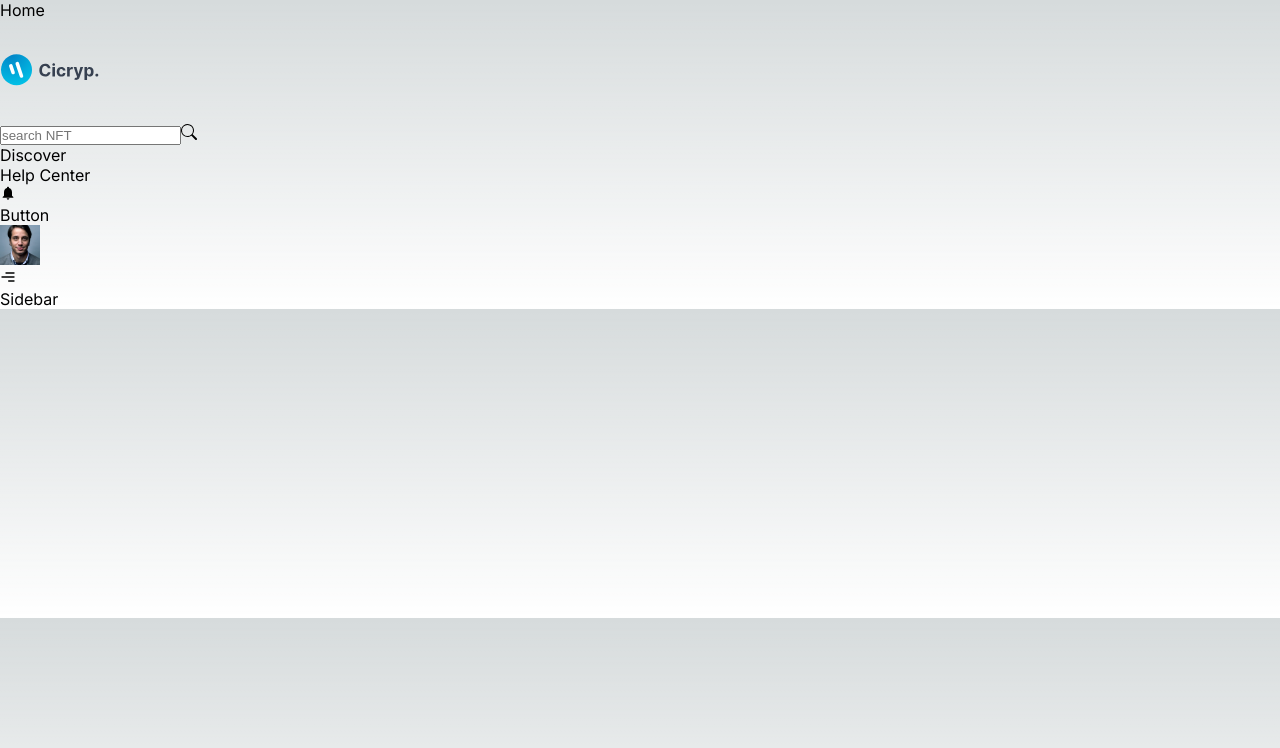
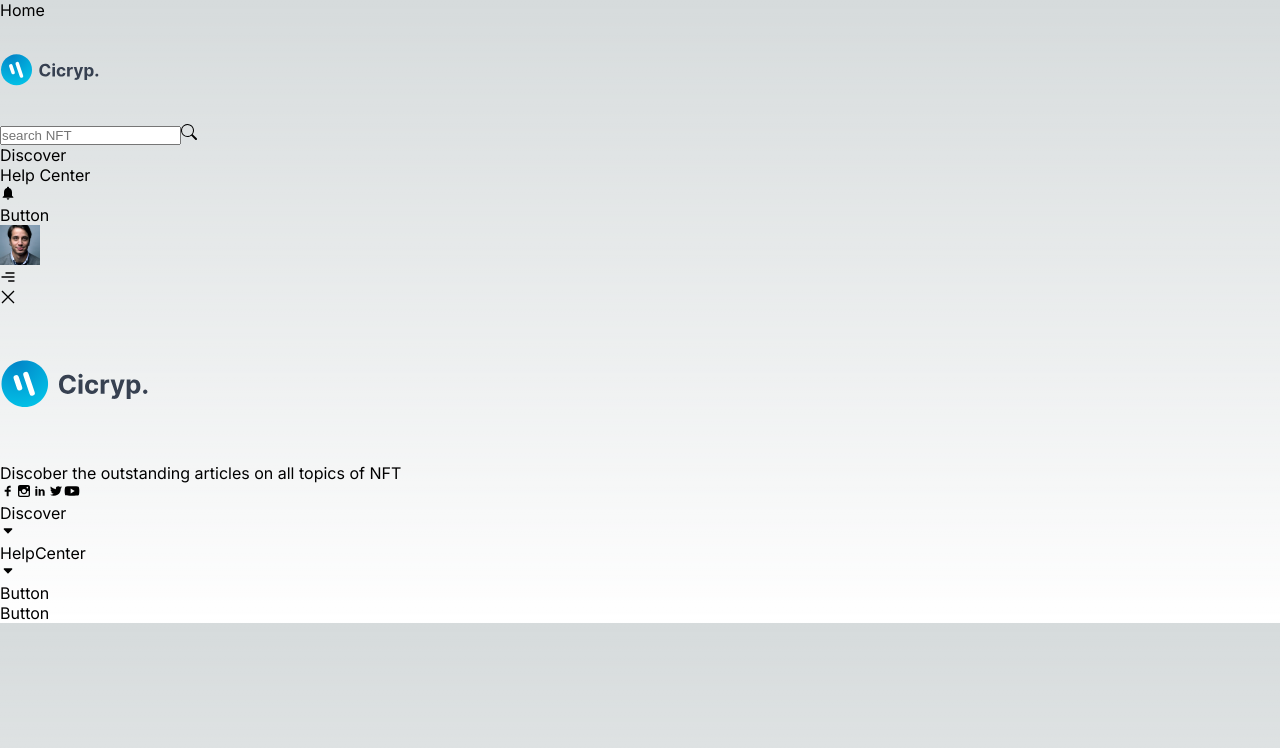
Before and after one commit to keshavchuadhary/NFT-website, a Next.js app: page / in a window 1280 px wide. Both pictures are taken after a click on the icon 8 px from the left and 277 px from the top of the page. Shown: the top 748 px of the page. Built offline with nearby package versions, Linux system fonts and the light colour scheme.

Commit message:
siderbar completed

```diff
--- a/components/Navbar/Notification/Notification.jsx
+++ b/components/Navbar/Notification/Notification.jsx
@@ -18,6 +18,12 @@ const Notification = () => {
           className={Style.notification_box_img}
           />
         </div>
+        <div className={Style.notification_box_info}>
+          <h4>James</h4>
+          <p>Measure action your user.....</p>
+          <small>3 minutes ago</small>
+          <span className={Style.notification_box_new}></span>
+        </div>
       </div>
     </div>
   )
--- a/components/Navbar/Profile/Profile.jsx
+++ b/components/Navbar/Profile/Profile.jsx
@@ -1,8 +1,77 @@
 import React from 'react'
+import Image from 'next/image'
+import {FaUserAlt, FaRegImage, FaUserEdit} from 'react-icons/fa';
+import { MdHelpCenter } from 'react-icons/md';
+import {TbDownloadOff, TbDownload} from 'react-icons/tb';
+import Link from 'next/link';
+
+
+//INTERNAL IMPORT
+import Style from './Profile.module.css';
+import images from "@/img";
 
 const Profile = () => {
   return (
-    <div>Profile</div>
+    <div className={Style.Profile}>
+      <div className={Style.profile_account}>
+        <Image src={images.user1}
+        alt="user profile"
+        height={50}
+        width={50}
+        className={Style.profile_account_img}
+        />
+        <div className={Style.profile_account_info}>
+        <p>james</p>
+        <small>X087678698709...</small>
+      </div>
+
+    </div>
+
+    <div className={Style.profile_menu}>
+      <div className={Style.profile_menu_one}>
+        <div className={Style.profile_menu_one_item}>
+          <FaUserAlt/>
+          <p>
+            <Link href={{pathname: '/myprofile'}}>My Profile</Link>
+          </p>
+        </div>
+
+        <div className={Style.profile_menu_one_item}>
+          <FaRegImage/>
+          <p>
+            <Link href={{pathname: '/my-items'}}>My Items</Link>
+          </p>
+        </div>
+
+        <div className={Style.profile_menu_one_item}>
+          <FaUserEdit/>
+          <p>
+            <Link href={{pathname: '/edit-profile'}}>Edit Profile</Link>
+          </p>
+        </div>
+
+      </div>
+      <div className={Style.profile_menu_two}>
+        <div className={Style.profile_menu_one_item}>
+          <MdHelpCenter/>
+          <p>
+            <Link href={{pathname:'/help'}}>Help</Link>
+          </p>
+        </div>
+
+        <div className={Style.profile_menu_one_item}>
+          <TbDownload/>
+          <p>
+            <Link href={{pathname:'/disconnect'}}>Disconnect</Link>
+          </p>
+        </div>
+
+      </div>
+
+    </div>
+
+  </div>
+
   )
 }
 
--- a/components/Navbar/Sidebar/Sidebar.jsx
+++ b/components/Navbar/Sidebar/Sidebar.jsx
@@ -1,9 +1,170 @@
-import React from 'react'
+import React, {useState} from 'react';
+import Image from 'next/image';
+import Link from 'next/link';
+import {GrClose} from 'react-icons/gr';
+import {TiSocialFacebook,
+  TiSocialInstagram,
+  TiSocialLinkedin,
+  TiSocialTwitter,
+  TiSocialYoutube,
+  TiArrowSortedDown
+} from 'react-icons/ti';
 
-const Sidebar = () => {
+//INTERNAL IMPORT
+import Style from './Sidebar.module.css'
+import images from '../../../img'
+import  Button  from '../../Button/Button';
+
+
+const Sidebar = ({setOpenSideMenu}) => {
+
+  //------------USESTATE-----
+  const [openDiscover, setOpenDiscover] = useState(false)
+  const [openHelp, setOpenHelp] = useState(false)
+
+  //--NAVIGATION MENU---
+  const Discover =[
+    {
+      name: "Collection",
+      link: "collection"
+    },
+    {
+      name: "Search",
+      link: "search"
+    },
+    {
+      name: "Author Profile",
+      link: "author-profile"
+    },
+    {
+      name: "NFT Details",
+      link: "NFT-details"
+    },
+    {
+      name: "Account Setting",
+      link: "account setting"
+    },
+    {
+      name: "Connect Wallet",
+      link: "connect-wallet"
+    },
+    {
+      name: "Blog",
+      link: "blog"
+    }
+  ];
+  //---HELPCENTER----
+  const helpCenter = [
+    {
+      name: "About",
+      link: "about"
+    },
+    {
+      name: "Contact Us",
+      link: "contact-us"
+    },
+    {
+      name: "Sign Up",
+      link: "sign-up"
+    },
+    {
+      name: "Sign In",
+      link: "sign-in"
+    },
+    {
+      name: "Subscription",
+      link: "subscription"
+    }
+  ];
+
+  const openDiscoverMenu =() =>{
+    if(!openDiscover){
+      setOpenDiscover(true)
+    }else{
+      setOpenDiscover(false);
+    }
+  }
+
+  const openHelpMenu = () =>{
+    if(!openHelp){
+      setOpenHelp(true)
+    }else{
+      setOpenHelp(false)
+    }
+  }
+
+  const closeSideBar = () =>{
+    setOpenSideMenu(false)
+  }
+
   return (
-    <div>Sidebar</div>
+    <div className={Style.sideBar}>
+      <GrClose className={Style.sideBar_closeBtn} onClick={() => closeSideBar()}/>
+
+        <div className={Style.sideBar_box}>
+         <Image src={images.logo} alt="logo" width={150} height={150}/>
+         <p>Discober the outstanding articles on all topics of NFT </p>
+        </div>
+        <div className={Style.sideBar_social}>
+          <a href='#'>
+            <TiSocialFacebook/>
+          </a>
+          <a href='#'>
+            <TiSocialInstagram/>
+          </a>
+          <a href='#'>
+            <TiSocialLinkedin/>
+          </a>
+          <a href='#'>
+            <TiSocialTwitter/>
+          </a>
+          <a href='#'>
+            <TiSocialYoutube/>
+          </a>
+        </div>
+        <div className={Style.sideBar_menu}>
+          <div>
+            <div className={Style.sideBar_menu_box} onClick={() => openDiscoverMenu()}>
+              <p>Discover</p>
+              <TiArrowSortedDown/>
+            </div>
+
+            {
+              openDiscover &&(
+                <div className={Style.sideBar_discover}>
+                  {Discover.map((el, i) =>(
+                    <p key={i+1}>
+                      <Link href={{pathname:`${el.link}`}}>{el.name}</Link>
+                    </p>
+                  ))}
+                </div>
+              )
+            }
+          </div>
+          <div>
+            <div className={Style.sideBar_menu_box} onClick={() => openHelpMenu()}>
+              <p>HelpCenter</p>
+              <TiArrowSortedDown/>
+            </div>
+            {
+              openHelp &&(
+                <div className={Style.sideBar_discover}>
+                  {helpCenter.map((el, i) =>(
+                    <p key={i+1}>
+                      <Link href={{pathname:`${el.link}`}}>{el.name}</Link>
+                    </p>
+                  ))}
+                </div>
+              )
+            }
+          </div>
+        </div>
+        <div className={Style.sideBar_button}>
+          <Button btnName="Create"/>
+          <Button btnName="Connect Wallet"/>
+        </div>
+    </div>
   )
 }
 
-export default Sidebar
+export default Sidebar;
```
Also changed, not shown: components/Navbar/Navbar.jsx (+8 -0 lines).
